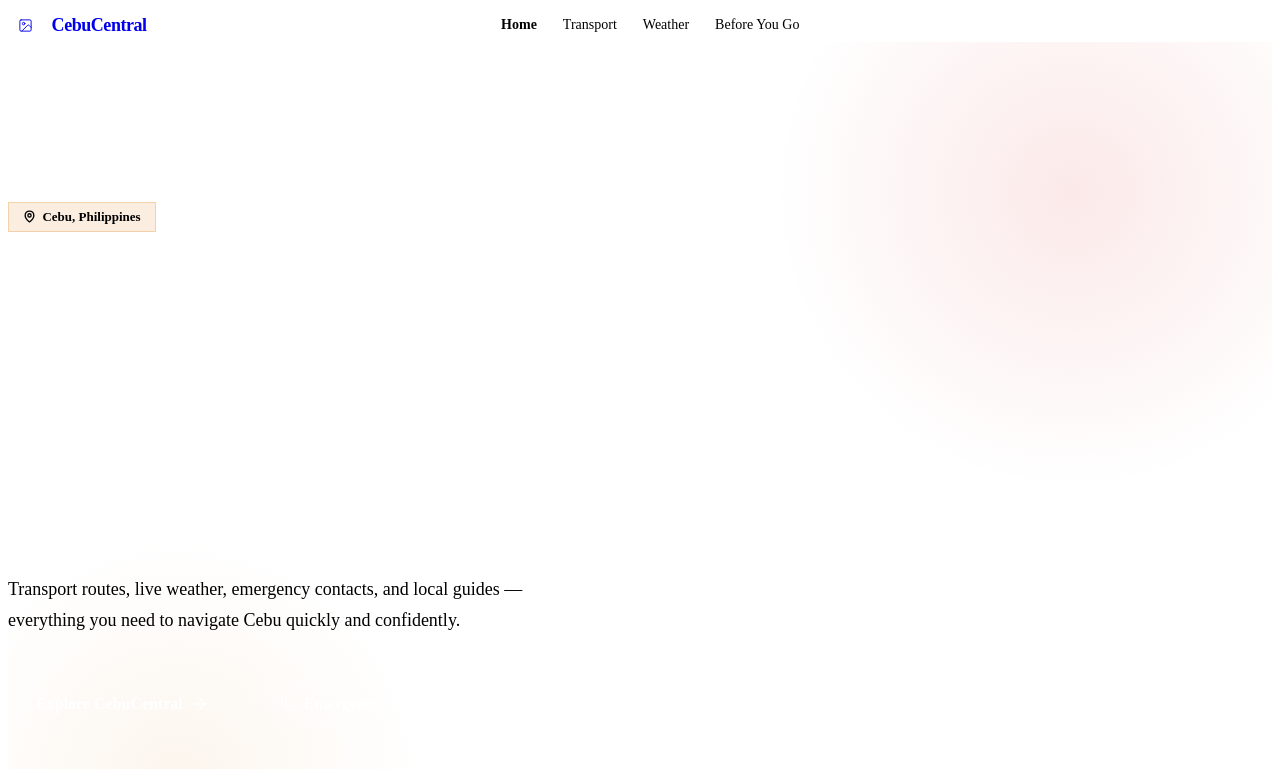
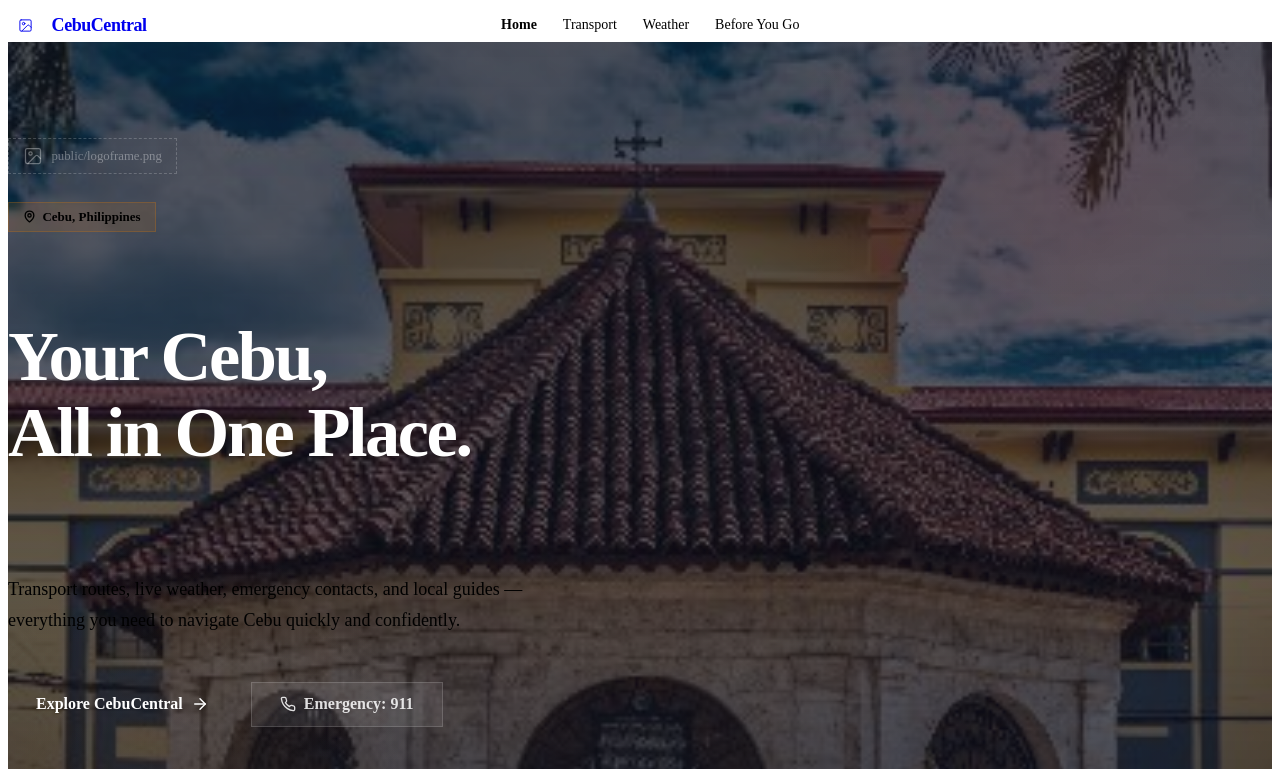
Before and after one commit to benchheinrichmendaros-ai/CebuCentralOfficial, a React (Vite) app: page / in a window 1280 px wide. Shown: the top 769 px of the page. Built offline with nearby package versions, Linux system fonts and the light colour scheme; the HTML template or start-up script is replaced by a standard one.

Commit message:
Update Hero.module.css

```diff
--- a/src/components/Hero.module.css
+++ b/src/components/Hero.module.css
@@ -1,13 +1,19 @@
 .hero {
   position: relative;
-  background: var(--dark);
+  background:
+    linear-gradient(
+      to bottom,
+      rgba(10, 15, 30, 0.72) 0%,
+      rgba(10, 15, 30, 0.65) 60%,
+      rgba(10, 15, 30, 0.80) 100%
+    ),
+    url('/hero-bg.jpg') center center / cover no-repeat;
   padding: 6rem 0 5rem;
   overflow: hidden;
   min-height: 88vh;
   display: flex;
   align-items: center;
 }
-
 /* Ambient glow orbs */
 .orb1 {
   position: absolute;
```
